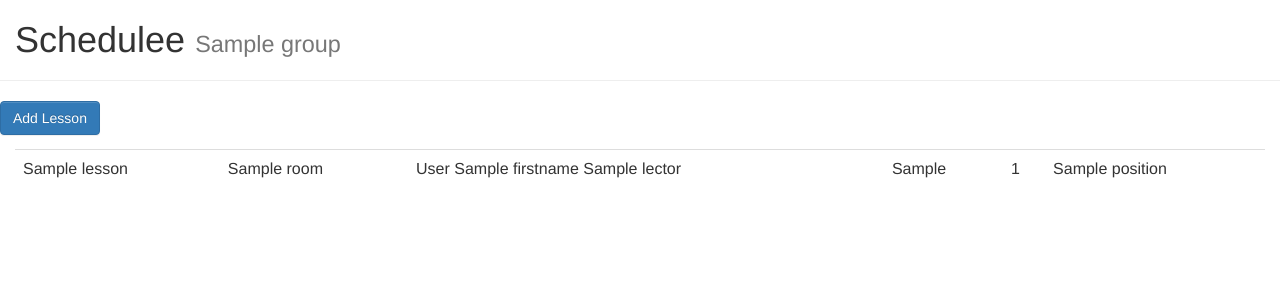
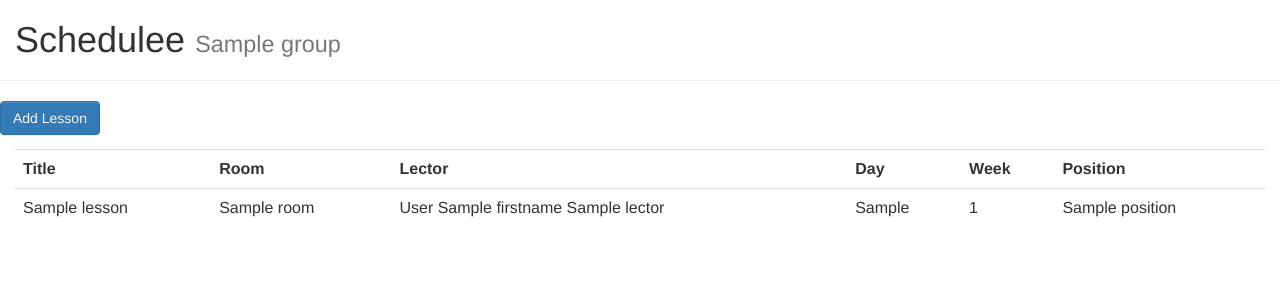
Before and after one commit to khlopko/temp, a Python web app: template app/templates/group.html in a window 1280 px wide. Shown: the top 300 px of the page. Run offline with Jinja, Linux system fonts and the light colour scheme; the template is opened without the code that fills it: most values are stand-ins (such as "Sample title", 1, 10 or a date in 2020); some libraries are stand-ins or nearby versions.

Commit message:
Added header row for table; Changed route for lessons getting with groupId.

```diff
--- a/app/router.py
+++ b/app/router.py
@@ -25,7 +25,7 @@ def parseGroup(group):
 # Concrete group lessons by groupId.
 #
 
-@app.route(defaultPath + 'lessons/<int:groupId>', methods=['GET'])
+@app.route(defaultPath + 'groups/<int:groupId>/lessons', methods=['GET'])
 def getGroup(groupId):
     lessons = map(parseLesson, models.Lesson.query.filter(models.Lesson.groupId == groupId).all())
     json = {'lessons': lessons}
--- a/app/templates/group.html
+++ b/app/templates/group.html
@@ -14,6 +14,14 @@
 <div class="container-fluid">
 
 <table class="table table-hover">
+	<tr>
+		<th>Title</th>
+		<th>Room</th>
+		<th>Lector</th>
+		<th>Day</th>
+		<th>Week</th>
+		<th>Position</th>
+	</tr>
 {% for lesson in lessons %}
 	<tr>
 		<td>{{ lesson.title }}</td>
```
